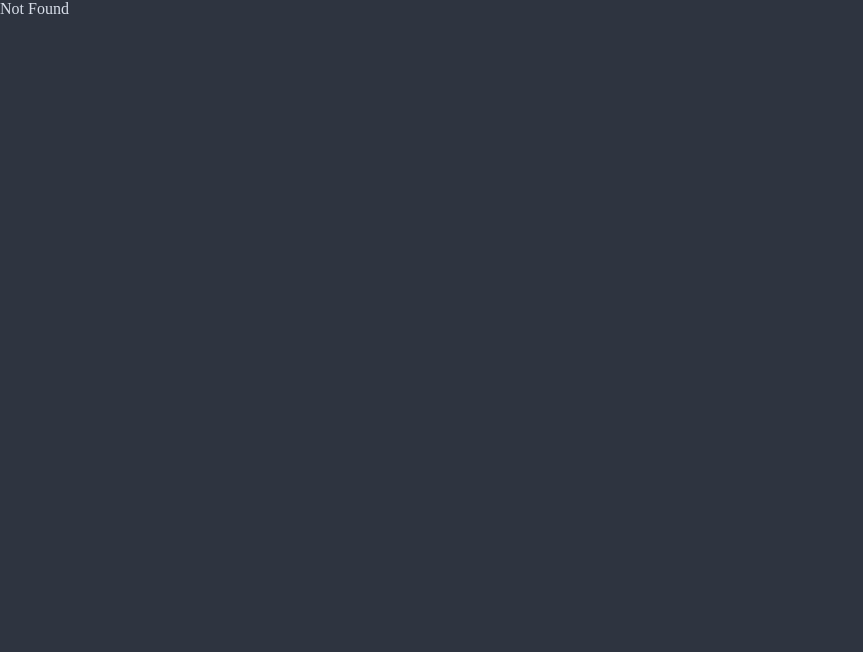
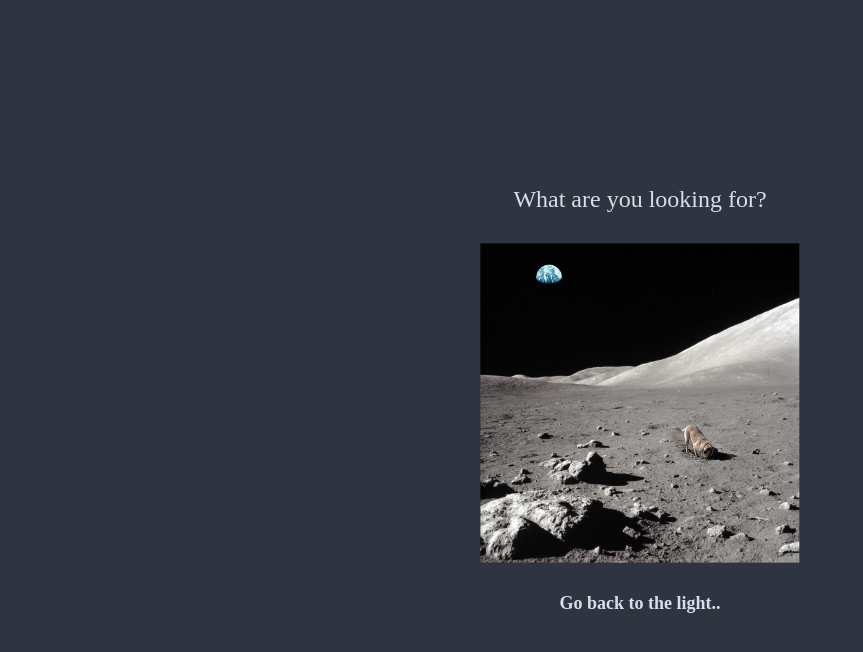
Before and after one commit to shinhugh/chat, a plain HTML site: page deploy/public/404.html in a window 1280 px wide. Shown: the whole page, without its empty margins (0-863 px from the left). Drawn offline with Linux system fonts and the light colour scheme.

Commit message:
Style 404 page

```diff
--- a/deploy/public/404.css
+++ b/deploy/public/404.css
@@ -13,5 +13,28 @@ html, body {
 body {
   display: flex;
   flex-direction: column;
+  justify-content: center;
+  align-items: center;
+  gap: 30px;
   background: #2e3440;
 }
+
+#p_title {
+  display: block;
+  font-size: x-large;
+}
+
+#img_notfound {
+  max-width: 50%;
+  max-height: 40%;
+}
+
+#a_link {
+  font-size: large;
+  text-decoration: none;
+  font-weight: bold;
+}
+
+#a_link:hover {
+  text-decoration: underline;
+}
--- a/deploy/public/404.html
+++ b/deploy/public/404.html
@@ -10,7 +10,9 @@
 </head>
 
 <body>
-  <p>Not Found</p>
+  <p id="p_title">What are you looking for?</p>
+  <img id="img_notfound" src="/public/assets/notfound.gif">
+  <a id="a_link" href="/">Go back to the light..</a>
 </body>
 
 </html>
```
Also changed, not shown: deploy/public/assets/notfound.gif (added).
